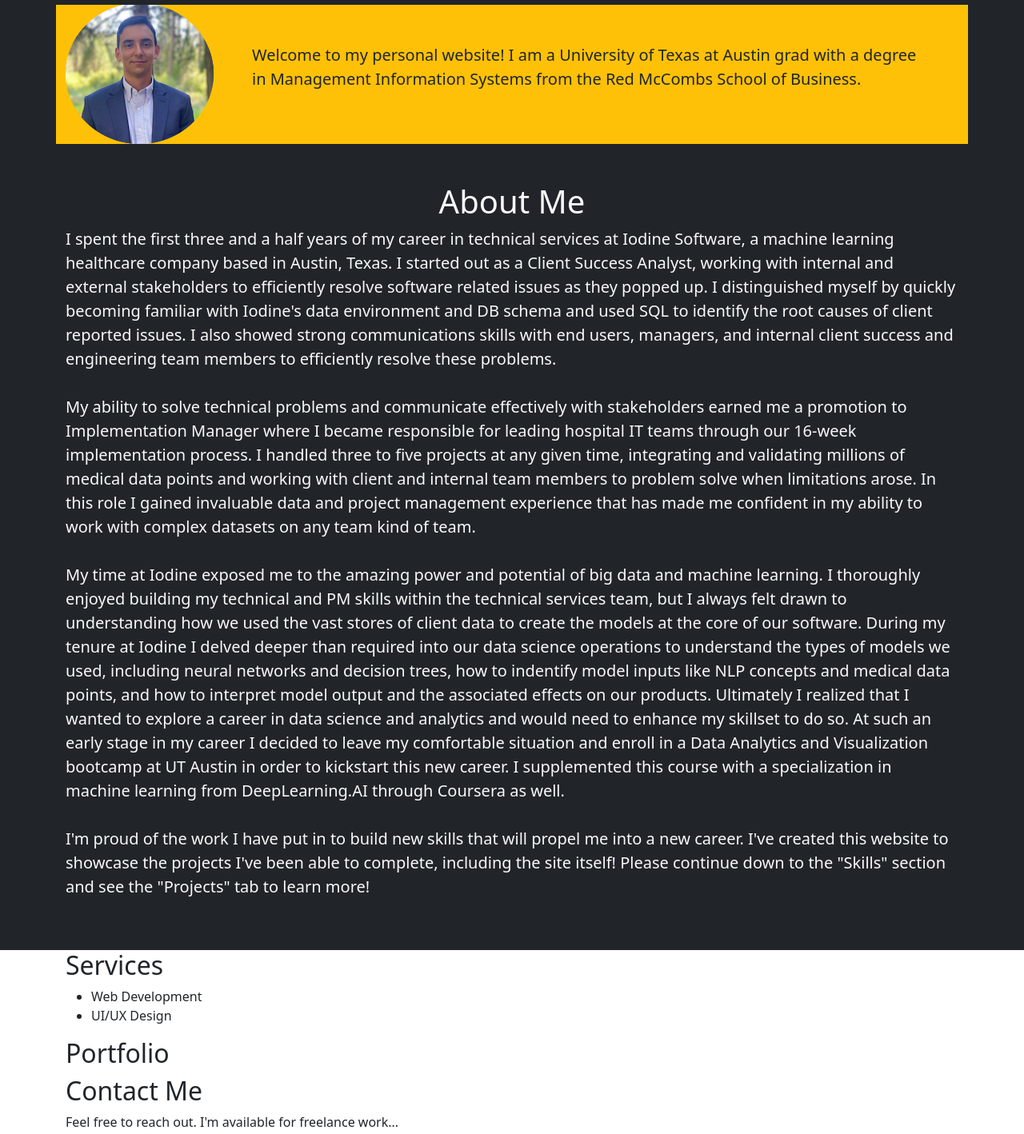
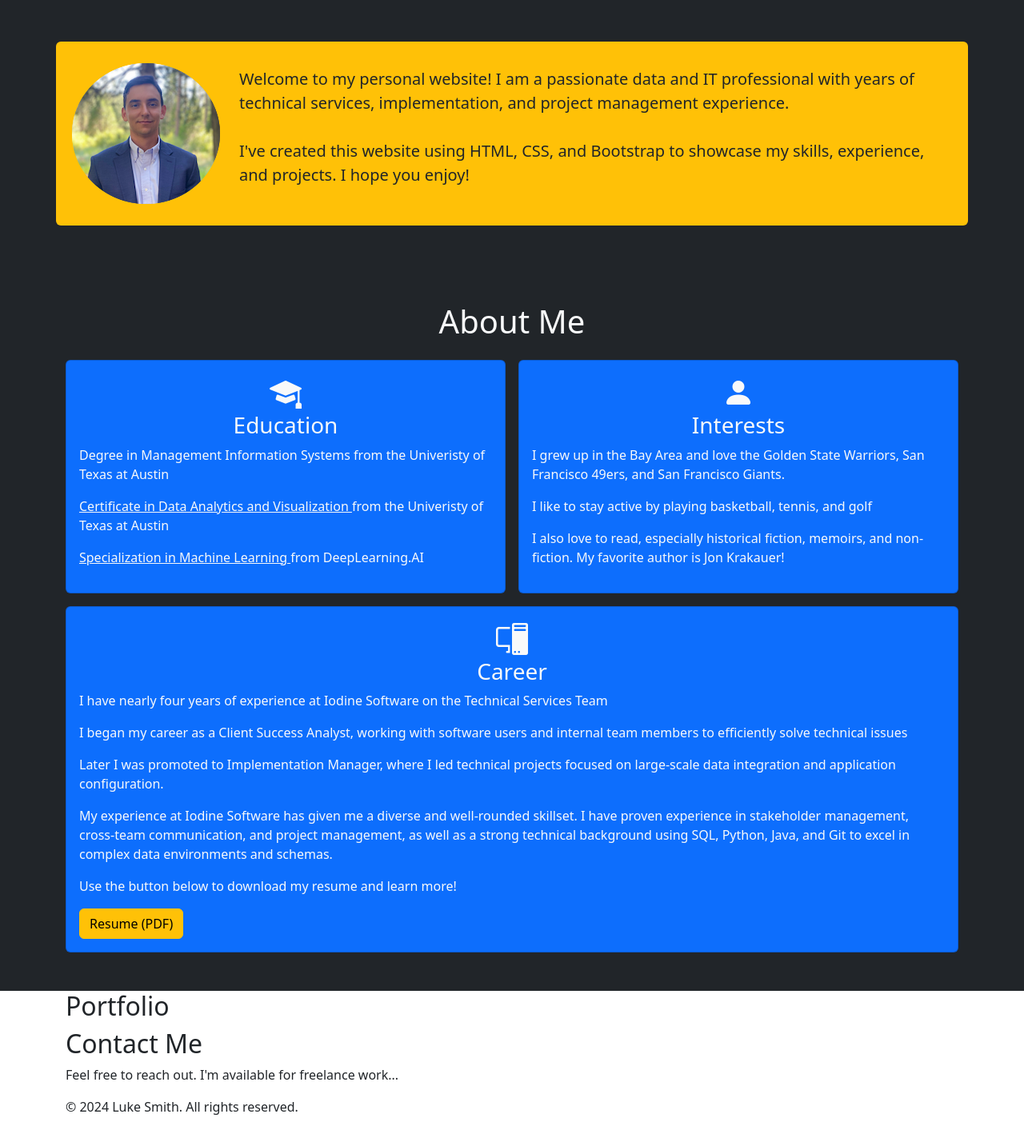
Before and after one commit to lucasjfsmith/personal-website, a plain HTML site: page index.html in a window 1280 px wide. Shown: the part 66-1484 px from the top of the page at 80% size. Drawn offline with nearby package versions, Linux system fonts and the light colour scheme.

Commit message:
about cards and resume

```diff
--- a/index.html
+++ b/index.html
@@ -6,13 +6,14 @@
     <meta name="viewport" content="width=device-width, initial-scale=1.0">
     <meta name="description" content="This is a professional website for Luke Smith, a Univeristy of Texas at Austin gradutate with a degree in Management Information Systems and certification in Data Analytics and Visualization.">
     <title>Luke Smith - Personal Website</title>
-    <link href="https://cdn.jsdelivr.net/npm/bootstrap@5.3.2/dist/css/bootstrap.min.css" rel="stylesheet" integrity="sha384-T3c6CoIi6uLrA9TneNEoa7RxnatzjcDSCmG1MXxSR1GAsXEV/Dwwykc2MPK8M2HN" crossorigin="anonymous">
+    <link rel="stylesheet" href="https://cdn.jsdelivr.net/npm/bootstrap@5.3.2/dist/css/bootstrap.min.css" integrity="sha384-T3c6CoIi6uLrA9TneNEoa7RxnatzjcDSCmG1MXxSR1GAsXEV/Dwwykc2MPK8M2HN" crossorigin="anonymous">
+    <link rel="stylesheet" href="https://cdn.jsdelivr.net/npm/bootstrap-icons@1.11.3/font/bootstrap-icons.min.css">
     <link rel="stylesheet" href="css/style.css">
 </head>
 
 <body>
 <!--Navbar-->
-    <nav class="navbar navbar-expand-md bg-dark navbar-dark py-3 fixed-top">
+    <nav class="navbar navbar-expand-md bg-dark navbar-dark py-3 p fixed-top">
         <div class="container">
             <a href="#" class="navbar-brand">Luke Smith</a>
             <button class="navbar-toggler" type="button" data-bs-toggle="collapse" data-bs-target="#navmenu">
@@ -34,69 +35,126 @@
         </div>
     </nav>
 
-    <header class="bg-dark" id="header">
-        <div class="container bg-warning text-dark">
-            <div class="d-flex align-items-center justify-content-between">
-                <img class="img-fluid" src="Images/main.png" alt="Luke Smith">
-                <p class="lead p-5">
-                    Welcome to my personal website! I am a University of Texas at Austin grad with a degree in Management Information Systems
-                    from the Red McCombs School of Business.
+    <header class="bg-dark p-5" id="header">
+        <div class="container bg-warning text-dark rounded">
+            <div class="d-flex align-items-center justify-content-between p-2">
+                <img class="img-fluid" src="Resources/main.png" alt="Luke Smith">
+                <p class="lead p-4">
+                    Welcome to my personal website! I am a passionate data and IT professional
+                    with years of technical services, implementation, and project management
+                    experience.<br><br>
+                    <!--
+                        I'm deeply interested in data science and analytics and have gained
+                    a certificate in Data Analytics and Visualization from the the University of
+                    Texas at Austin as well as a specialization in Machine Learning from DeepLearning.AI.<br>
+                    -->
+                    I've created this website using HTML, CSS, and Bootstrap to showcase my skills, experience, and projects.
+                    I hope you enjoy!
                 </p>
             </div>
         </div>
     </header>
 
     <!-- About Section -->
-    <section class="bg-dark text-light py-5" id="about">
+    <section class="p-5 text-center bg-dark text-light" id="about">
+        <h1 class="mb-4">About Me</h1>
         <div class="container">
-            <div class="d-flex">
-                <div>
-                    <h1 class="text-center">About Me</h1>
-                    <p class="lead">
-                        I spent the first three and a half years of my career in technical services at Iodine Software, a
-                        machine learning healthcare company based in Austin, Texas. I started out as a Client Success Analyst, working with internal and
-                        external stakeholders to efficiently resolve software related issues as they popped up. I distinguished myself by quickly
-                        becoming familiar with Iodine's data environment and DB schema and used SQL to identify the root causes of client reported issues.
-                        I also showed strong communications skills with end users, managers, and internal client success and engineering team members
-                        to efficiently resolve these problems.<br><br>
-                        My ability to solve technical problems and communicate effectively with stakeholders earned
-                        me a promotion to Implementation Manager where I became responsible for leading hospital IT teams through our 16-week
-                        implementation process. I handled three to five projects at any given time, integrating and validating millions of medical
-                        data points and working with client and internal team members to problem solve when limitations arose. In this role I gained
-                        invaluable data and project management experience that has made me confident in my ability to work with complex datasets on
-                        any team kind of team.<br><br>
-                        My time at Iodine exposed me to the amazing power and potential of big data and machine learning. I thoroughly enjoyed building my
-                        technical and PM skills within the technical services team, but I always felt drawn to understanding how we used the vast stores of
-                        client data to create the models at the core of our software. During my tenure at Iodine I delved deeper than required into our data
-                        science operations to understand the types of models we used, including neural networks and decision trees, how to indentify model
-                        inputs like NLP concepts and medical data points, and how to interpret model output and the associated effects on our products.
-                        Ultimately I realized that I wanted to explore a career in data science and analytics and would need to enhance my skillset to do so.
-                        At such an early stage in my career I decided to leave my comfortable situation and enroll in a Data Analytics and Visualization
-                        bootcamp at UT Austin in order to kickstart this new career. I supplemented this course with a specialization in machine learning
-                        from DeepLearning.AI through Coursera as well.<br><br>
-                        I'm proud of the work I have put in to build new skills that will propel me into a new career. I've created this website to showcase
-                        the projects I've been able to complete, including the site itself! Please continue down to the "Skills" section and see the "Projects"
-                        tab to learn more!
-                    </p>
+            <div class="row text-center g-3">
+                <div class="col-md">
+                    <div class="card bg-primary text-light">
+                        <div class="card-body">
+                            <i class="h1 bi bi-mortarboard-fill"></i>
+                            <h3 class="card-title">Education</h3>
+                            <div class="card-text text-start ">
+                                <p>
+                                    Degree in Management Information Systems
+                                    from the Univeristy of Texas at Austin
+                                </p>
+
+                                <p>
+                                    <a href="https://techbootcamps.utexas.edu/data/landing/" class="text-light" target="_blank">
+                                        Certificate in Data Analytics and Visualization
+                                    </a>
+                                    from the Univeristy of Texas at Austin
+                                </p>
+                                <p>
+                                    <a href="https://www.coursera.org/specializations/machine-learning-introduction" class="text-light" target="_blank">
+                                        Specialization in Machine Learning
+                                    </a>
+                                    from DeepLearning.AI
+                                </p>
+                            </div>
+                        </div>
+                    </div>
+                </div>
+                <div class="col-md">
+                    <div class="card bg-primary text-light">
+                        <div class="card-body">
+                            <i class="h1 bi bi-person-fill"></i>
+                            <h3 class="card-title">Interests</h3>
+                            <div class="card-text text-start ">
+                                <p>
+                                    I grew up in the Bay Area and love the Golden State Warriors, San Francisco 49ers, and San Francisco Giants.
+                                </p>
+                                <p>
+                                    I like to stay active by playing basketball, tennis, and golf
+                                </p>
+                                <p>
+                                    I also love to read, especially historical fiction, memoirs, and non-fiction. My favorite author
+                                    is Jon Krakauer!
+                                </p>
+                            </div>
+                        </div>
+                    </div>
                 </div>
             </div>
+            <div class="row text-center pt-3">
+                <div class="col-md">
+                    <div class="card bg-primary text-light">
+                        <div class="card-body">
+                            <i class="h1 bi bi-pc-display"></i>
+                            <h3 class="card-title">Career</h3>
+                            <div class="card-text text-start ">
+                                <p>
+                                    I have nearly four years of experience at Iodine Software on the Technical Services Team
+                                </p>
+                                <p>
+                                    I began my career as a Client Success Analyst, working with software users and internal
+                                    team members to efficiently solve technical issues
+                                </p>
+                                <p>
+                                    Later I was promoted to Implementation Manager, where I led technical projects focused on
+                                    large-scale data integration and application configuration.
+                                </p>
+                                <p>
+                                    My experience at Iodine Software has given me a diverse and well-rounded skillset. I have proven experience
+                                    in stakeholder management, cross-team communication, and project management, as well as a strong technical
+                                    background using SQL, Python, Java, and Git to excel in complex data environments and schemas.
+                                </p>
+                                <p>
+                                    Use the button below to download my resume and learn more!
+                                </p>
+                                <a href="Resources/luke_smith_resume.pdf" class="btn btn-warning" target="_blank">Resume (PDF)</a>
+                            </div>
+                        </div>
+                    </div>
+                </div>
+            </div>
+
+
+
         </div>
     </section>
 
-    <!-- Services Section (Optional) -->
-    <section id="services">
+    <!-- Projects Section -->
+    <section id="projects">
         <div class="container">
-            <h2>Services</h2>
-            <ul>
-                <li>Web Development</li>
-                <li>UI/UX Design</li>
-                <!-- Add more services as needed -->
-            </ul>
+
         </div>
     </section>
 
-    <!-- Portfolio Section -->
-    <section id="portfolio">
+    <!-- Skills Section -->
+    <section id="skills">
         <div class="container">
             <h2>Portfolio</h2>
             <!-- Add portfolio items, such as images and project descriptions -->
```
Also changed, not shown: Resources/main.png (renamed from Images/main.png), 1 other file.
